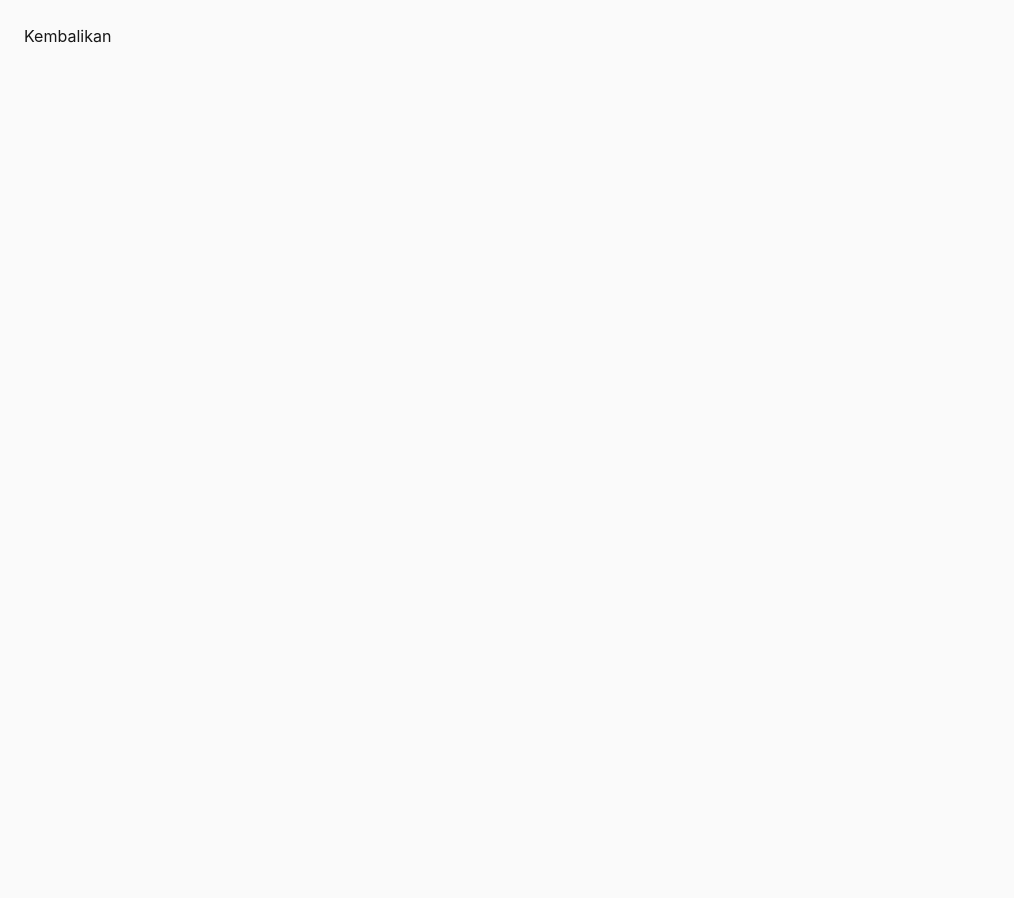
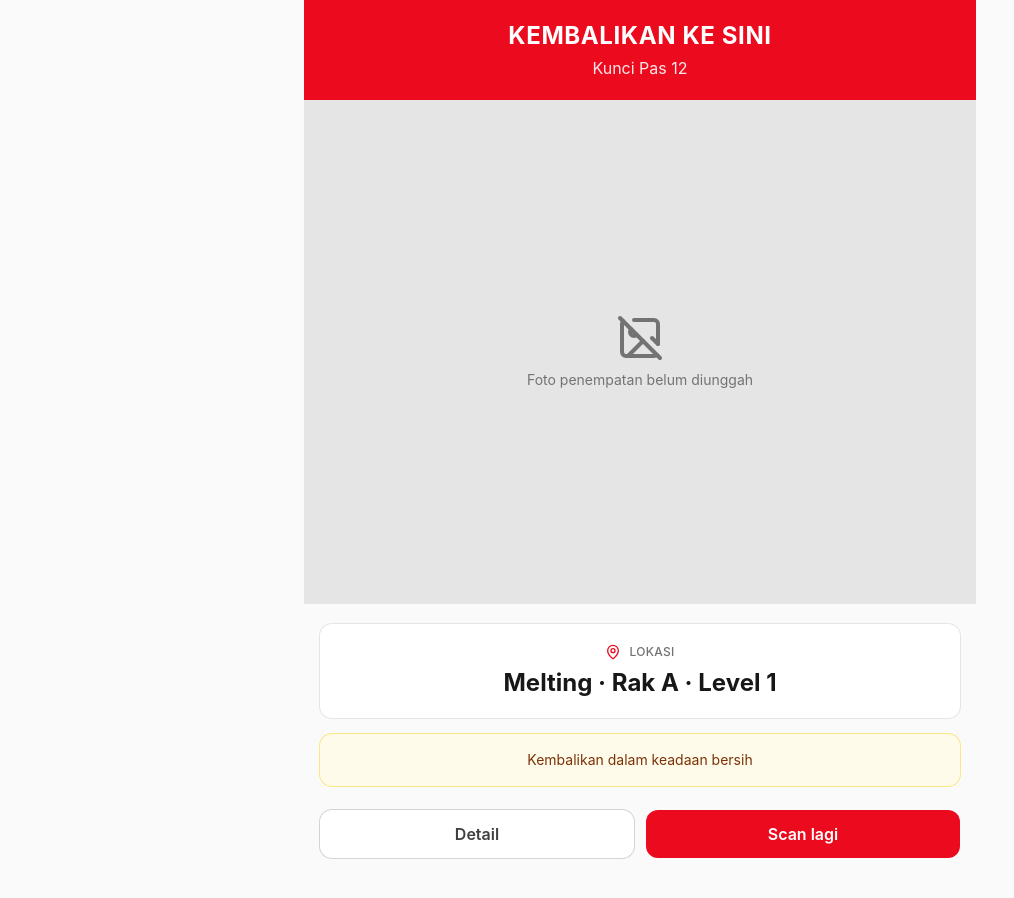
Before and after one commit to El-hash97/tools-locator, a React (Vite) app: page /return/tool-001 in a window 1280 px wide. Shown: the whole page, without its empty margins (0-1014 px from the left). Before the commit the page ends 800 px from the top, so only its background shows below. Built offline with nearby package versions, Linux system fonts and the light colour scheme.

Commit message:
feat: add return-to-location page

```diff
--- a/src/App.tsx
+++ b/src/App.tsx
@@ -2,6 +2,7 @@ import { Route, Routes } from 'react-router-dom'
 import { DataProvider } from '@/data/DataProvider'
 import Home from '@/pages/Home'
 import ToolDetail from '@/pages/ToolDetail'
+import Return from '@/pages/Return'
 
 function Placeholder({ nama }: { nama: string }) {
   return <p className="p-6">{nama}</p>
@@ -14,7 +15,7 @@ export default function App() {
         <Route path="/" element={<Home />} />
         <Route path="/tools/:id" element={<ToolDetail />} />
         <Route path="/scan" element={<Placeholder nama="Scan" />} />
-        <Route path="/return/:id" element={<Placeholder nama="Kembalikan" />} />
+        <Route path="/return/:id" element={<Return />} />
       </Routes>
     </DataProvider>
   )
--- /dev/null
+++ b/src/pages/Return.tsx
@@ -0,0 +1,114 @@
+import { Link, useParams } from 'react-router-dom'
+import { ImageOff, MapPin } from 'lucide-react'
+import { useData } from '@/data/DataProvider'
+import { formatLocation } from '@/lib/format'
+
+export default function Return() {
+  const { id } = useParams<{ id: string }>()
+  const { tools, locations, loading, error } = useData()
+
+  if (loading) return <p className="p-6 text-center text-neutral-500">Memuat…</p>
+
+  // Diperiksa SEBELUM "tidak ditemukan": tanpa ini, MP yang baru saja scan QR
+  // untuk mengembalikan tools akan melihat "QR ini tidak dikenali" saat
+  // sebenarnya penyimpanan gagal dimuat — pesan yang salah dan menyesatkan
+  // persis di momen paling penting (mengembalikan tools).
+  if (error) {
+    return (
+      <div className="mx-auto max-w-2xl p-6 text-center">
+        <p className="mb-4 text-lg font-semibold text-neutral-900">
+          Gagal memuat data
+        </p>
+        <p className="mb-6 text-sm text-neutral-500">{error}</p>
+        <Link
+          to="/"
+          className="inline-flex h-12 items-center rounded-xl bg-toyota px-5 font-semibold text-white"
+        >
+          Kembali ke pencarian
+        </Link>
+      </div>
+    )
+  }
+
+  const tool = tools.find((t) => t.id === id)
+
+  if (!tool) {
+    return (
+      <div className="mx-auto max-w-2xl p-6 text-center">
+        <p className="mb-4 text-lg font-semibold text-neutral-900">
+          Tools tidak ditemukan
+        </p>
+        <p className="mb-6 text-sm text-neutral-500">
+          QR ini tidak dikenali. Data mungkin sudah dihapus admin.
+        </p>
+        <Link
+          to="/"
+          className="inline-flex h-12 items-center rounded-xl bg-toyota px-5 font-semibold text-white"
+        >
+          Kembali ke pencarian
+        </Link>
+      </div>
+    )
+  }
+
+  const location = locations.find((l) => l.id === tool.location_id)
+
+  return (
+    <div className="mx-auto max-w-2xl pb-10">
+      <div className="bg-toyota px-4 py-5 text-center text-white">
+        <p className="text-2xl font-bold uppercase tracking-wide">
+          Kembalikan ke sini
+        </p>
+        <p className="mt-1 text-white/90">{tool.nama}</p>
+      </div>
+
+      <div className="flex aspect-[4/3] w-full items-center justify-center overflow-hidden bg-neutral-200">
+        {tool.foto_penempatan_url ? (
+          <img
+            src={tool.foto_penempatan_url}
+            alt={`Penempatan ${tool.nama}`}
+            className="h-full w-full object-cover"
+          />
+        ) : (
+          <div className="flex flex-col items-center gap-2 text-neutral-500">
+            <ImageOff className="h-12 w-12" aria-hidden="true" />
+            <p className="text-sm">Foto penempatan belum diunggah</p>
+          </div>
+        )}
+      </div>
+
+      <div className="px-4 pt-5">
+        <div className="rounded-xl bg-white p-5 text-center ring-1 ring-neutral-200">
+          <p className="mb-2 flex items-center justify-center gap-2 text-xs font-medium uppercase tracking-wide text-neutral-500">
+            <MapPin className="h-4 w-4 text-toyota" aria-hidden="true" />
+            Lokasi
+          </p>
+          <p className="text-2xl font-bold leading-tight text-neutral-900">
+            {formatLocation(location)}
+          </p>
+        </div>
+
+        {tool.keterangan && (
+          <div className="mt-4 rounded-xl bg-amber-50 p-4 text-center text-sm text-amber-900 ring-1 ring-amber-200">
+            {tool.keterangan}
+          </div>
+        )}
+
+        <div className="mt-6 flex gap-3">
+          <Link
+            to={`/tools/${tool.id}`}
+            className="flex h-12 flex-1 items-center justify-center rounded-xl bg-white font-semibold text-neutral-700 ring-1 ring-neutral-300"
+          >
+            Detail
+          </Link>
+          <Link
+            to="/scan"
+            className="flex h-12 flex-1 items-center justify-center rounded-xl bg-toyota font-semibold text-white active:bg-toyota-dark"
+          >
+            Scan lagi
+          </Link>
+        </div>
+      </div>
+    </div>
+  )
+}
```
Also changed, not shown: 1 other file (tests, documents, lock files or other folders).
